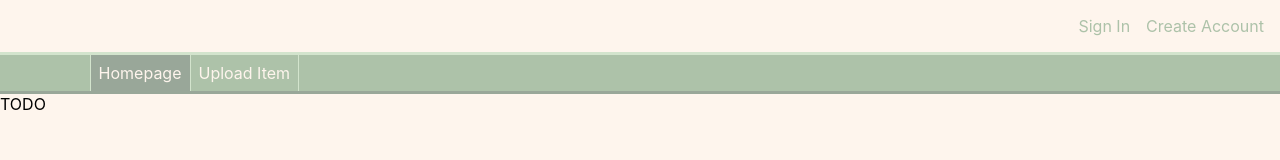
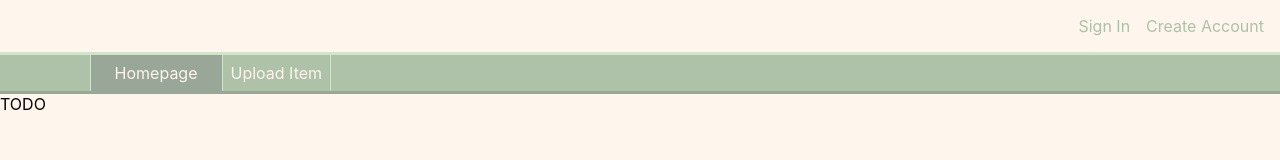
Before and after one commit to JacksonTrudel/MERN-ECommerce, a React (Create React App) app in the folder client/: page / in a window 1280 px wide. Shown: the top 160 px of the page. Built offline with nearby package versions, Linux system fonts and the light colour scheme.

Commit message:
NavBar style changes

```diff
--- a/client/src/styles/GlobalNavBar.ts
+++ b/client/src/styles/GlobalNavBar.ts
@@ -52,7 +52,7 @@ const styles = {
     pageNavSelectedItem: {
         display: 'flex',
         justifyContent: 'center',
-        padding: '1vmin',
+        padding: '1vmin 3vmin',
         borderLeft: `1px solid ${colors.lightAccent}`,
         backgroundColor: colors.darkAccent,
     },
```
